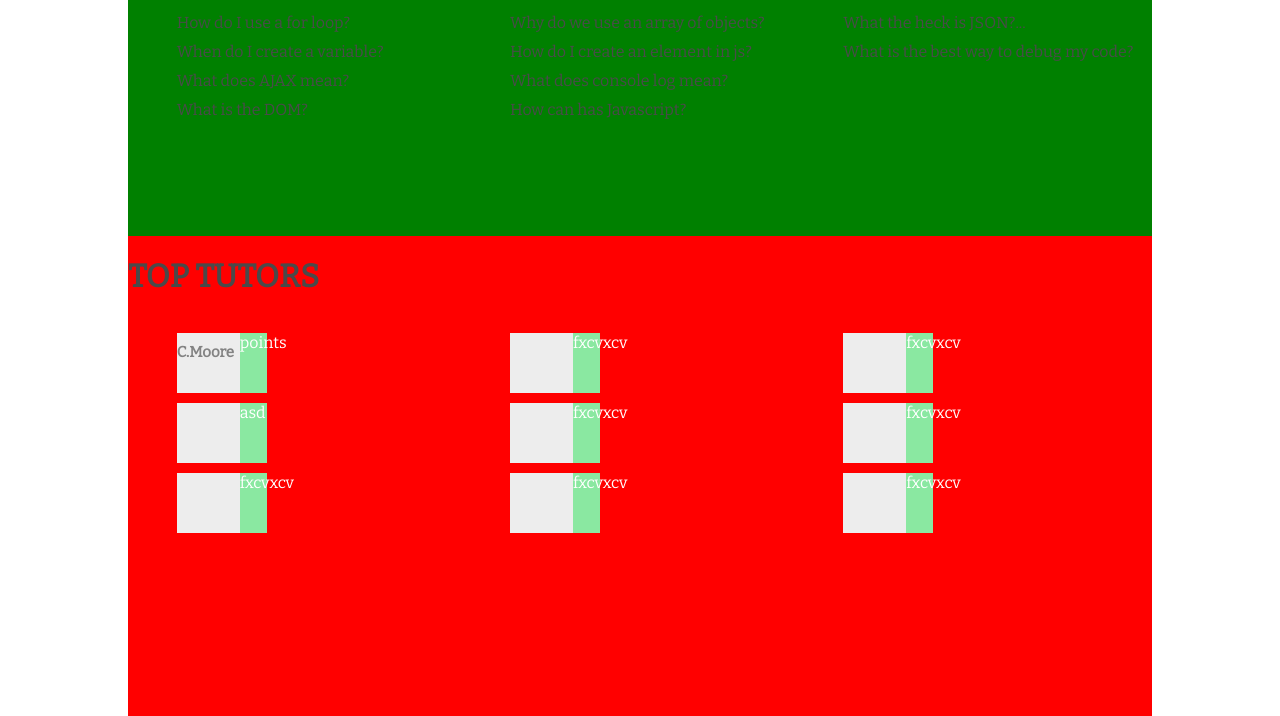
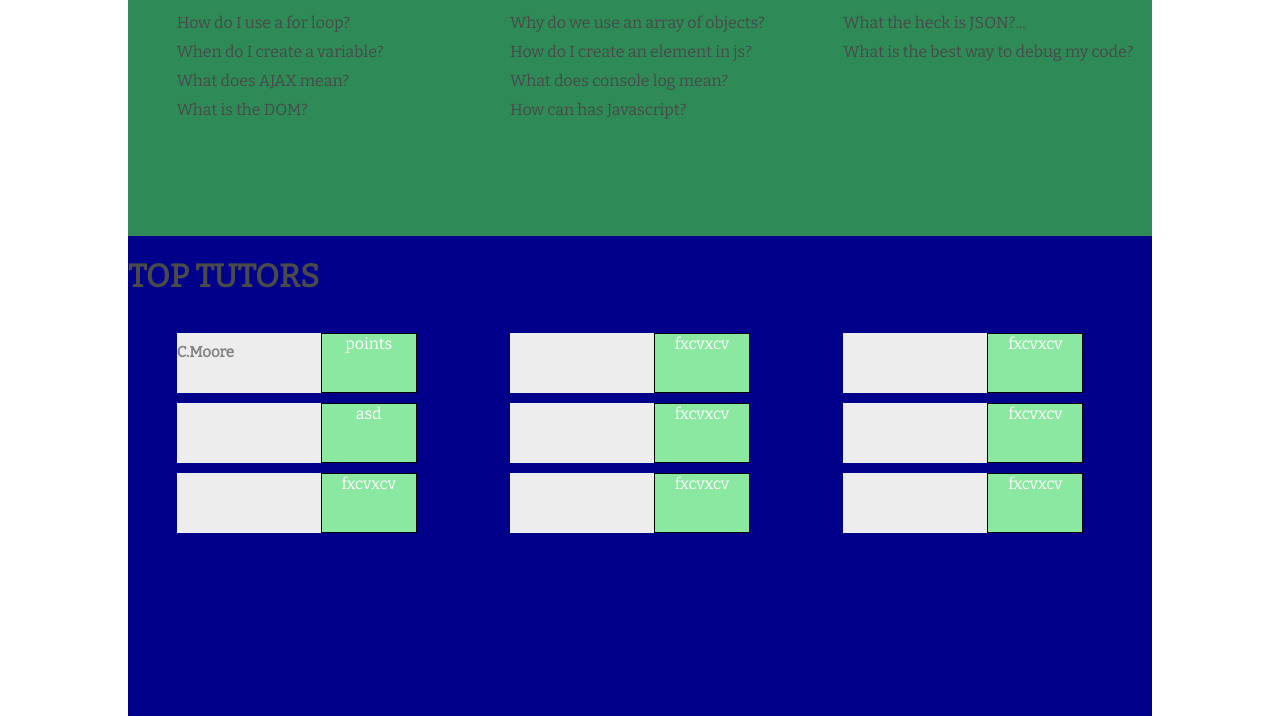
Before and after one commit to junior-devleague/tutor-dex, a plain HTML site: page html/subject.html in a window 1280 px wide. Shown: the part 471-1187 px from the top of the page. Drawn offline with nearby package versions, Linux system fonts and the light colour scheme.

Commit message:
kyle n corn | did box outline

```diff
--- a/css/styles1.css
+++ b/css/styles1.css
@@ -86,7 +86,7 @@ body, html, #container {
   text-align: center;
   display: flex;
   flex-direction: column;
-  background-color: green;
+  background-color: seagreen;
 }
 #question-header {
   color: #4A4A4A;
@@ -117,11 +117,17 @@ body, html, #container {
   text-align: center;
   display: flex;
   flex-direction: column;
-  background-color: red;
+  background-color: darkblue;
 }
 #tutors-header {
   color: #4A4A4A;
   text-align: left;
+  margin-right: auto;
+}
+
+#flex-container h1{
+  display: block;
+  margin-left: auto;
   margin-right: auto;
 }
 
@@ -133,7 +139,7 @@ body, html, #container {
 }
 
 #top-tutors li {
-    color: #4A4A4A;
+  color: #4A4A4A;
   width: 300px;
   display: inline-block;
   padding-bottom: 10px;
@@ -142,10 +148,11 @@ body, html, #container {
 .flex-container {
   display: -webkit-flex;
   display: flex;
-  width: 30%;
+  width: 80%;
   height: 60px;
   background-color: #EDEDED;
   color: #838383;
+  text-align: center;
 }
 
 .flex-container h1 {
@@ -155,7 +162,9 @@ body, html, #container {
 .flex-item {
   background-color: #8AE8A1;
   color: white;
-  width: 30%;
+  width: 40%;
   height: 60px;
   margin-left: auto;
+  border: 1px solid black;
+  box-sizing: border-box;
 }
```
